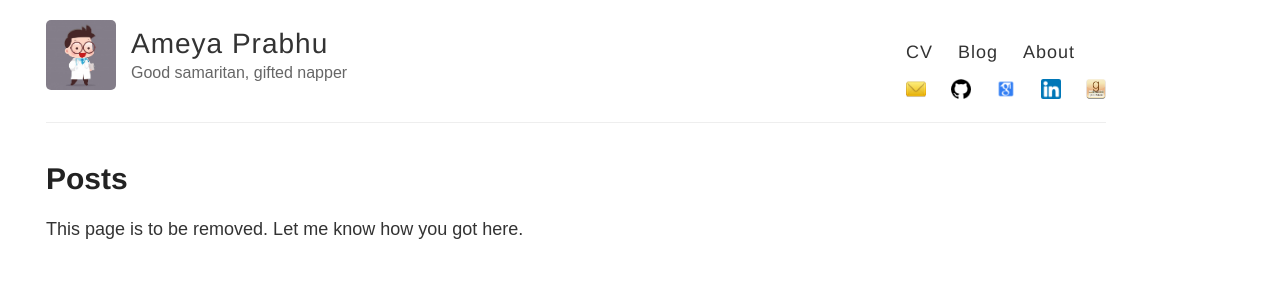
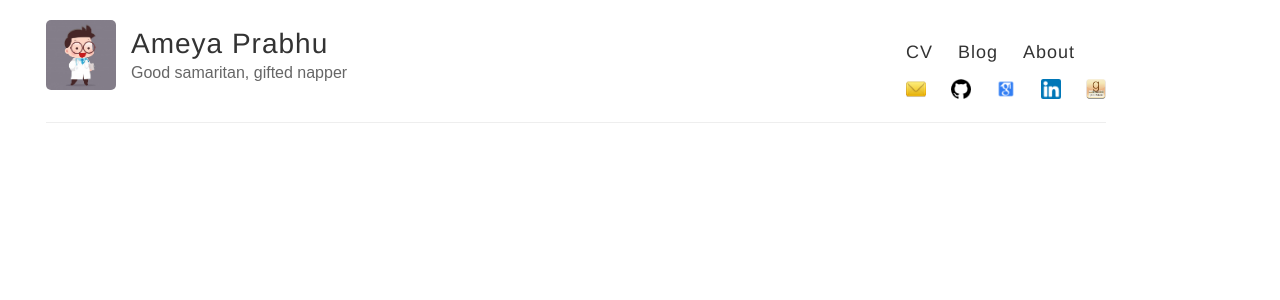
Before and after one commit to drimpossible/drimpossible.github.io, a Jekyll site: the page built from index.html, in a window 1280 px wide. Shown: the top 300 px of the page. Built offline with Jekyll 4.4.1, drawn with Linux system fonts in a browser that asks for light colours; some web fonts are replaced.

Commit message:
deleted _posts

```diff
--- a/_config.yml
+++ b/_config.yml
@@ -18,7 +18,7 @@ avatar: https://raw.githubusercontent.com/drimpossible/drimpossible.github.io/ma
 
 # Includes an icon in the footer for each username you enter
 footer-links:
-  dribbble:
+#  dribbble:
   email: drimpossible+website@mailfence.com
   github: drimpossible
   linkedin: ameya-prabhu-28a812105
--- a/_posts/2019-02-05-index.md
+++ /dev/null
@@ -1,9 +0,0 @@
----
-title: Posts
-author: Ameya Prabhu
-layout: page
-permalink: "/"
-date: 2019-02-05 00:00:00 +0000
----
-
-This page is to be removed. Let me know how you got here.
```
